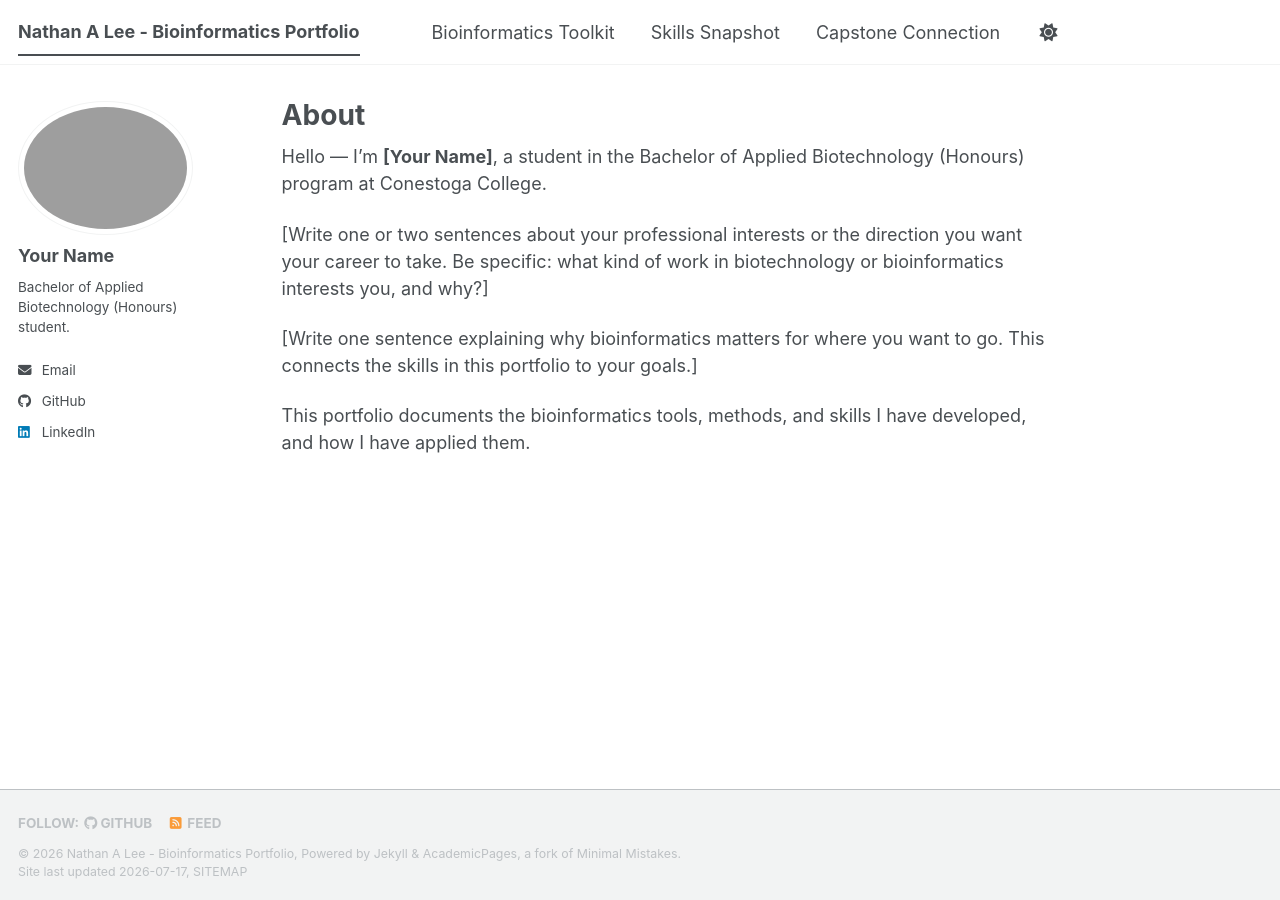
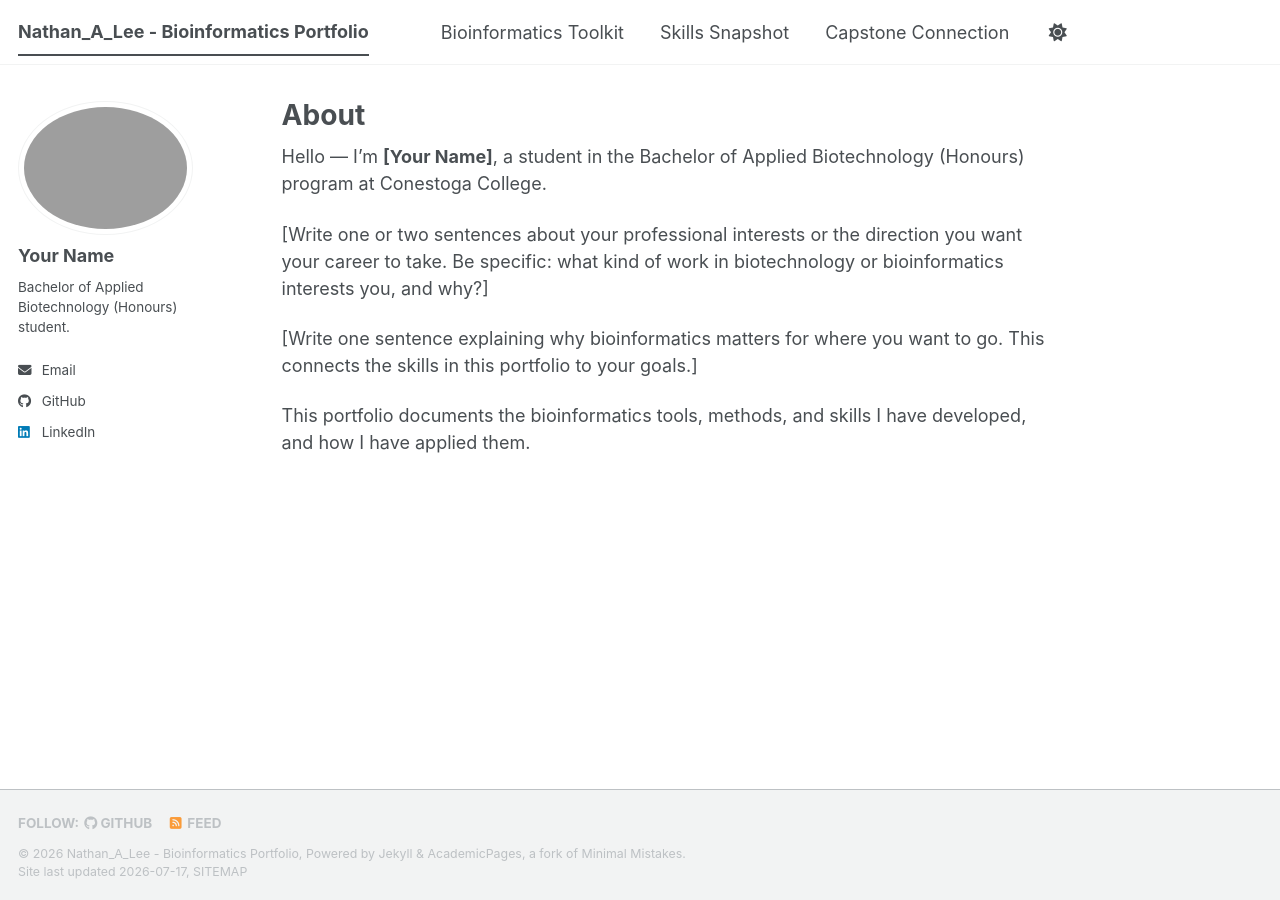
Before and after one commit to Nlee4788/biot74000-portfolio, a Jekyll site: the page built from _pages/about.md, in a window 1280 px wide. Built offline with Jekyll 4.4.1, drawn with Linux system fonts in a browser that asks for light colours; a script bundle is joined from its source files by our own code; library files that are not in the unit come from our copies.

```diff
--- a/_config.yml
+++ b/_config.yml
@@ -16,7 +16,7 @@
 
 # Your site's title - appears in the top-left of every page and in the browser tab.
 # Example: "Nykole Crevits - Bioinformatics Portfolio"
-title: "Nathan A Lee - Bioinformatics Portfolio"
+title: "Nathan_A_Lee - Bioinformatics Portfolio"
 
 # A short subtitle/description for the site.
 description: "BIOT74000 Bioinformatics E-Portfolio, Bachelor of Applied Biotechnology (Honours), Conestoga College."
```
